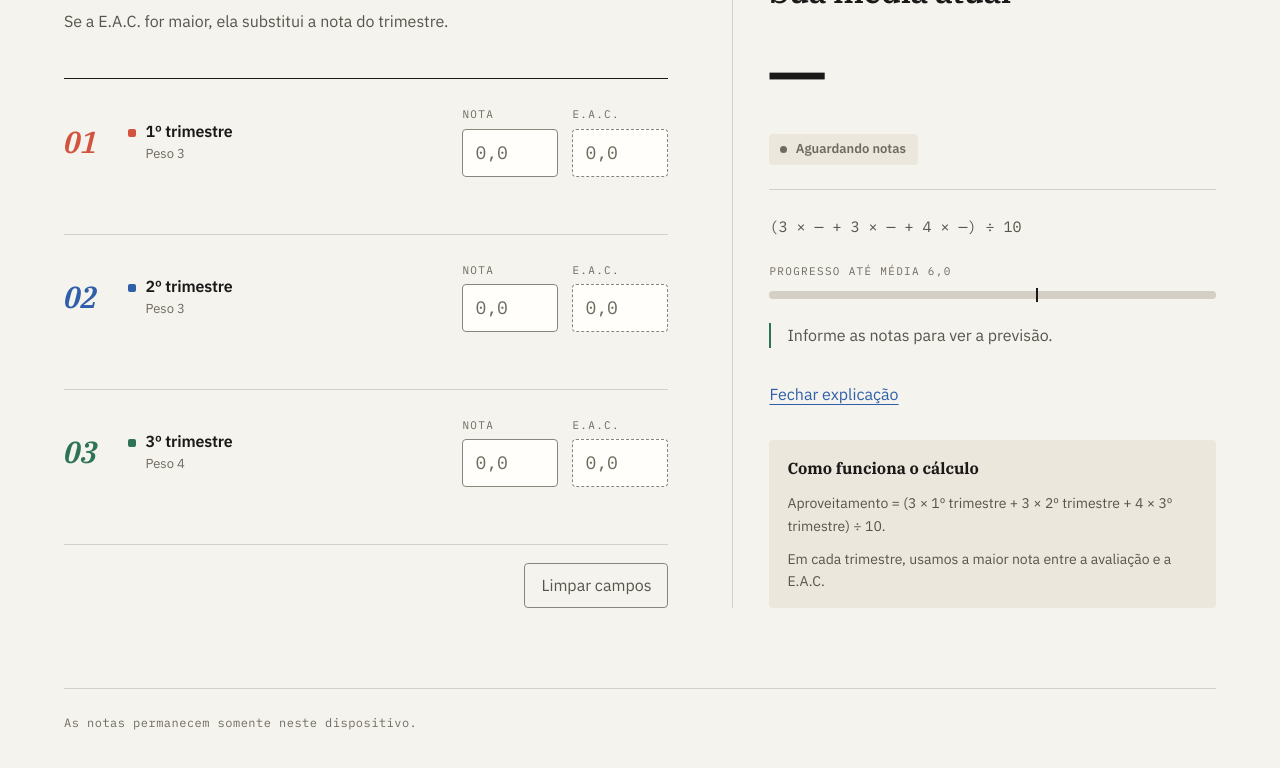
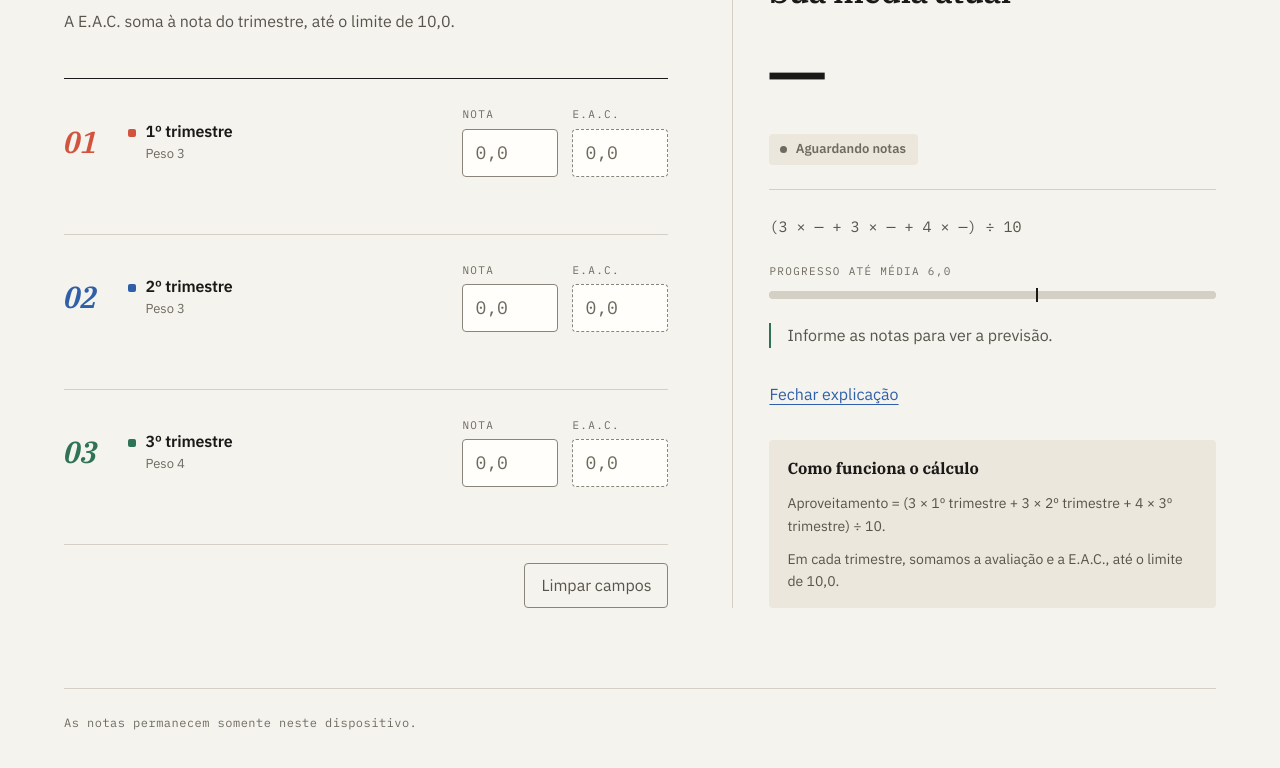
Before and after one commit to michelbonazza/calculadora-aproveitamento, a website with bundled scripts: page index.html in a window 1280 px wide. Both pictures are taken after a click on the button "Como esse cálculo funciona?". Shown: the part 463-1231 px from the top of the page. Built offline with nearby package versions, Linux system fonts and the light colour scheme.

Commit message:
fix: sum EAC with trimester grades

```diff
--- a/index.html
+++ b/index.html
@@ -23,7 +23,7 @@
         <div class="section-heading">
           <p class="eyebrow">Suas notas</p>
           <h2 id="grades-title">Informe cada trimestre</h2>
-          <p>Se a E.A.C. for maior, ela substitui a nota do trimestre.</p>
+          <p>A E.A.C. soma à nota do trimestre, até o limite de 10,0.</p>
         </div>
 
         <form id="grades-form" novalidate>
@@ -109,7 +109,7 @@
         <section id="explanation" class="explanation" hidden aria-labelledby="explanation-title">
           <h3 id="explanation-title">Como funciona o cálculo</h3>
           <p>Aproveitamento = (3 × 1º trimestre + 3 × 2º trimestre + 4 × 3º trimestre) ÷ 10.</p>
-          <p>Em cada trimestre, usamos a maior nota entre a avaliação e a E.A.C.</p>
+          <p>Em cada trimestre, somamos a avaliação e a E.A.C., até o limite de 10,0.</p>
         </section>
       </aside>
     </main>
```
